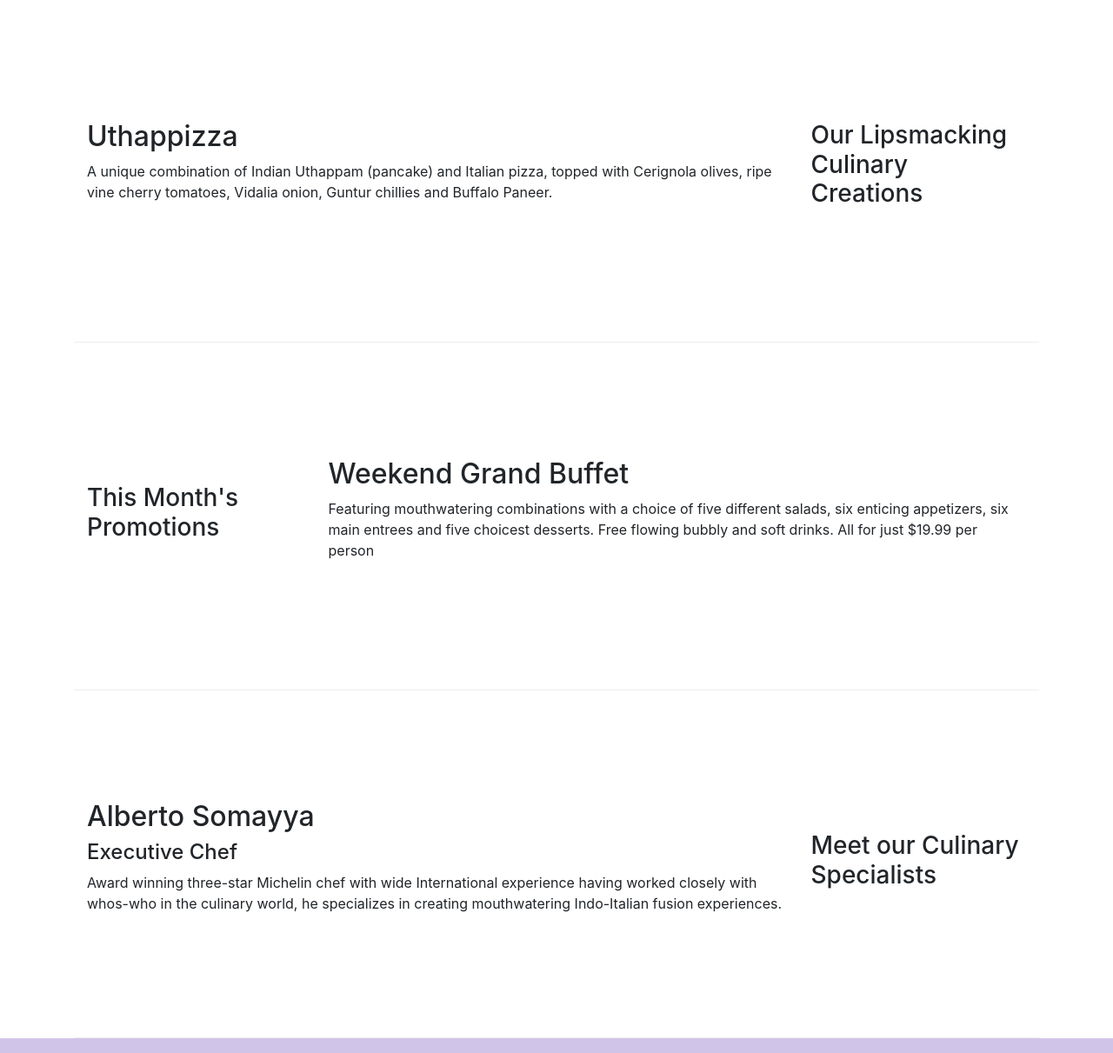
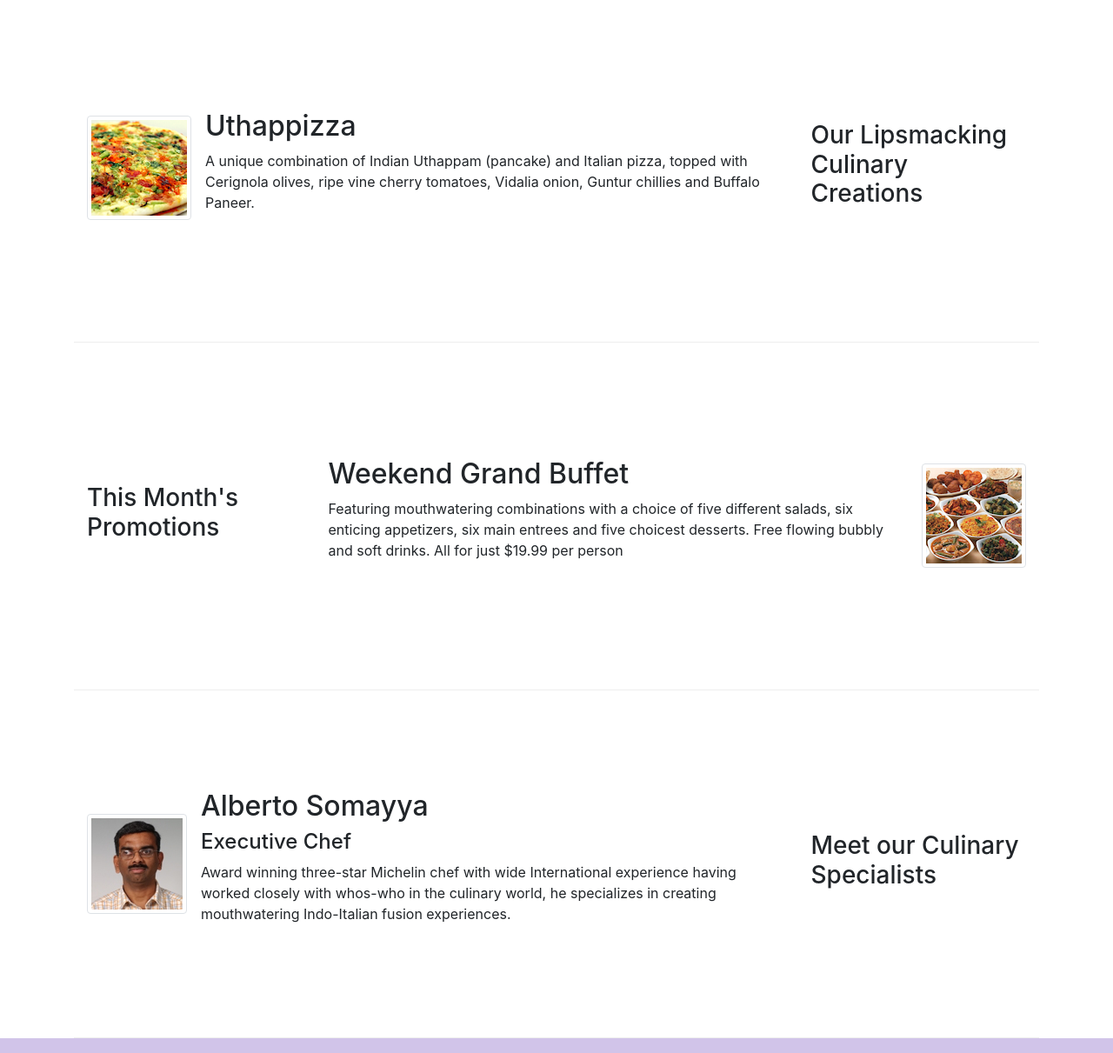
Before and after one commit to drewche/bootstrap-setup, a website: page index.html in a window 1280 px wide. Shown: the part 340-1551 px from the top of the page at 87% size. Drawn offline with nearby package versions, Linux system fonts and the light colour scheme.

Commit message:
Images and Media

```diff
--- a/index.html
+++ b/index.html
@@ -22,7 +22,7 @@
         <button class="navbar-toggler" type="button" data-toggle="collapse" data-target="#Navbar">
           <span class="navbar-toggler-icon"></span>
         </button>
-        <a class="navbar-brand mr-auto" href="#">Ristorante Con Fusion</a>
+        <a class="navbar-brand mr-auto" href="#"><img src="img/logo.png" height="30" width="41"></a>
         <div class="collapse navbar-collapse" id="Navbar">
           <ul class="navbar-nav mr-auto">
             <li class="nav-item active"><a class="nav-link" href="#"><span class="fa fa-home fa-lg"></span> Home</a></li>
@@ -41,7 +41,8 @@
                 <div class="col-12 col-sm-6">
                     <h1>Ristorante con Fusion</h1>
                     <p>We take inspiration from the World's best cuisines, and create a unique fusion experience. Our lipsmacking creations will tickle your culinary senses!</p>
-                </div class="col-12 col-sm">
+                </div class="col-12 col-sm align-self-center">
+                    <img src="img/logo.png" class="img-fluid">
                 <div>
                 </div>
             </div>
@@ -54,8 +55,14 @@
                 <h3>Our Lipsmacking Culinary Creations</h3>
             </div>
             <div class="col col-sm order-sm-first col-md">
-                <h2>Uthappizza</h2>
-                <p class="d-none d-sm-block">A unique combination of Indian Uthappam (pancake) and Italian pizza, topped with Cerignola olives, ripe vine cherry tomatoes, Vidalia onion, Guntur chillies and Buffalo Paneer.</p>
+                <div class="media">
+                    <img class="d-flex mr-3 img-thumbnail align-self-center"
+                        src="img/uthappizza.png" alt="uthappizza">
+                    <div class="media-body">
+                        <h2 class="mt-0">Uthappizza</h2>
+                        <p class="d-none d-sm-block">A unique combination of Indian Uthappam (pancake) and Italian pizza, topped with Cerignola olives, ripe vine cherry tomatoes, Vidalia onion, Guntur chillies and Buffalo Paneer.</p>
+                    </div>
+                </div>
             </div>
         </div>
 
@@ -65,8 +72,14 @@
                 <h3>This Month's Promotions</h3>
             </div>
             <div class="col col-sm col-md">
-                <h2>Weekend Grand Buffet</h2>
-                <p class="d-none d-sm-block">Featuring mouthwatering combinations with a choice of five different salads, six enticing appetizers, six main entrees and five choicest desserts. Free flowing bubbly and soft drinks. All for just $19.99 per person </p>
+                <div class="media">
+                    <img class="d-flex ml-3 img-thumbnail align-self-center"
+                        src="img/buffet.png" alt="buffet">
+                    <div class="media-body order-first">
+                        <h2>Weekend Grand Buffet</h2>
+                        <p class="d-none d-sm-block">Featuring mouthwatering combinations with a choice of five different salads, six enticing appetizers, six main entrees and five choicest desserts. Free flowing bubbly and soft drinks. All for just $19.99 per person </p>
+                    </div>
+                </div>
             </div>
         </div>
 
@@ -75,9 +88,15 @@
                 <h3>Meet our Culinary Specialists</h3>
             </div>
             <div class="col col-sm order-sm-first col-md">
-                <h2>Alberto Somayya</h2>
-                <h4>Executive Chef</h4>
-                <p class="d-none d-sm-block">Award winning three-star Michelin chef with wide International experience having worked closely with whos-who in the culinary world, he specializes in creating mouthwatering Indo-Italian fusion experiences. </p>
+                <div class="media">
+                    <img class="d-flex mr-3 img-thumbnail align-self-center"
+                        src="img/alberto.png" alt="alberto">
+                    <div class="media-body">
+                        <h2 class="mt-0">Alberto Somayya</h2>
+                        <h4>Executive Chef</h4>
+                        <p class="d-none d-sm-block">Award winning three-star Michelin chef with wide International experience having worked closely with whos-who in the culinary world, he specializes in creating mouthwatering Indo-Italian fusion experiences. </p>
+                    </div>
+                </div>
             </div>
         </div>
     </div>
```
Also changed, not shown: aboutus.html (+4 -3 lines), contactus.html (+4 -3 lines), img/alberto.png (added), img/buffet.png (added), img/logo.png (added), img/uthappizza.png (added), 1 other file.
